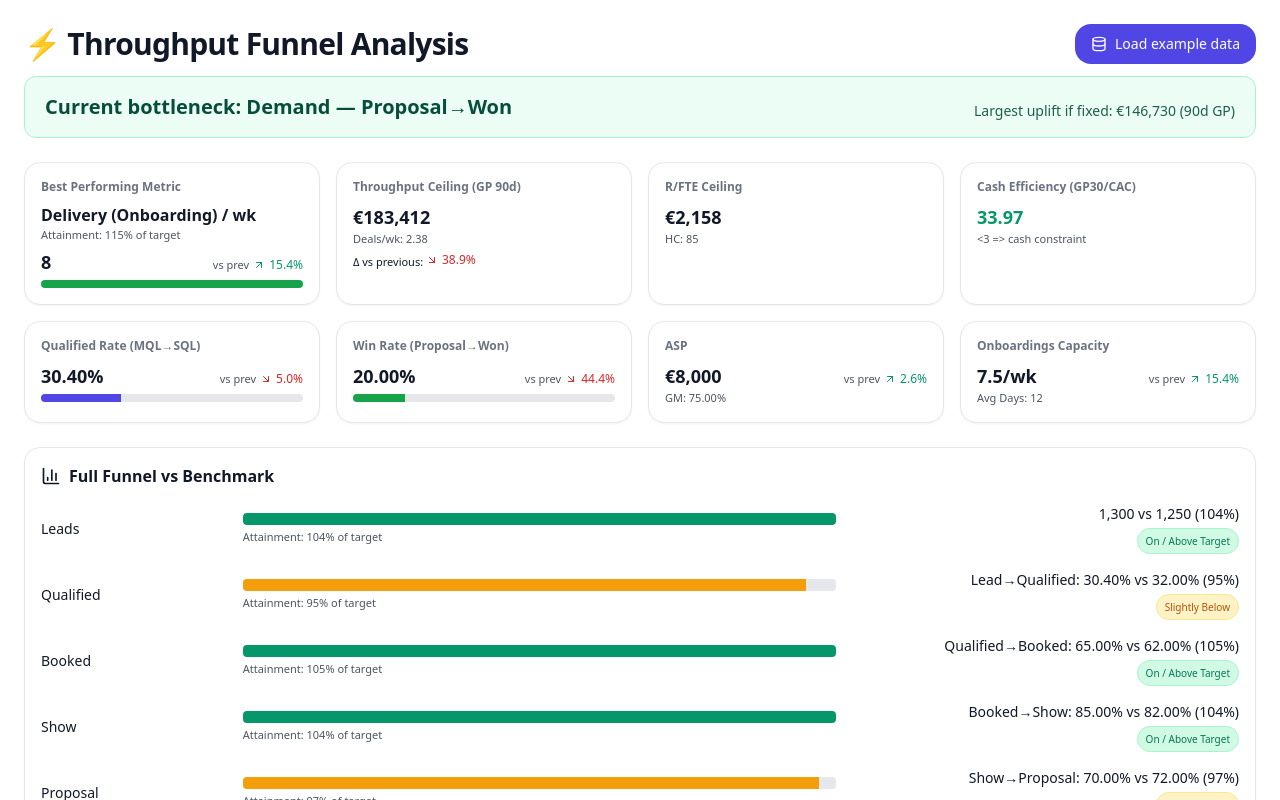
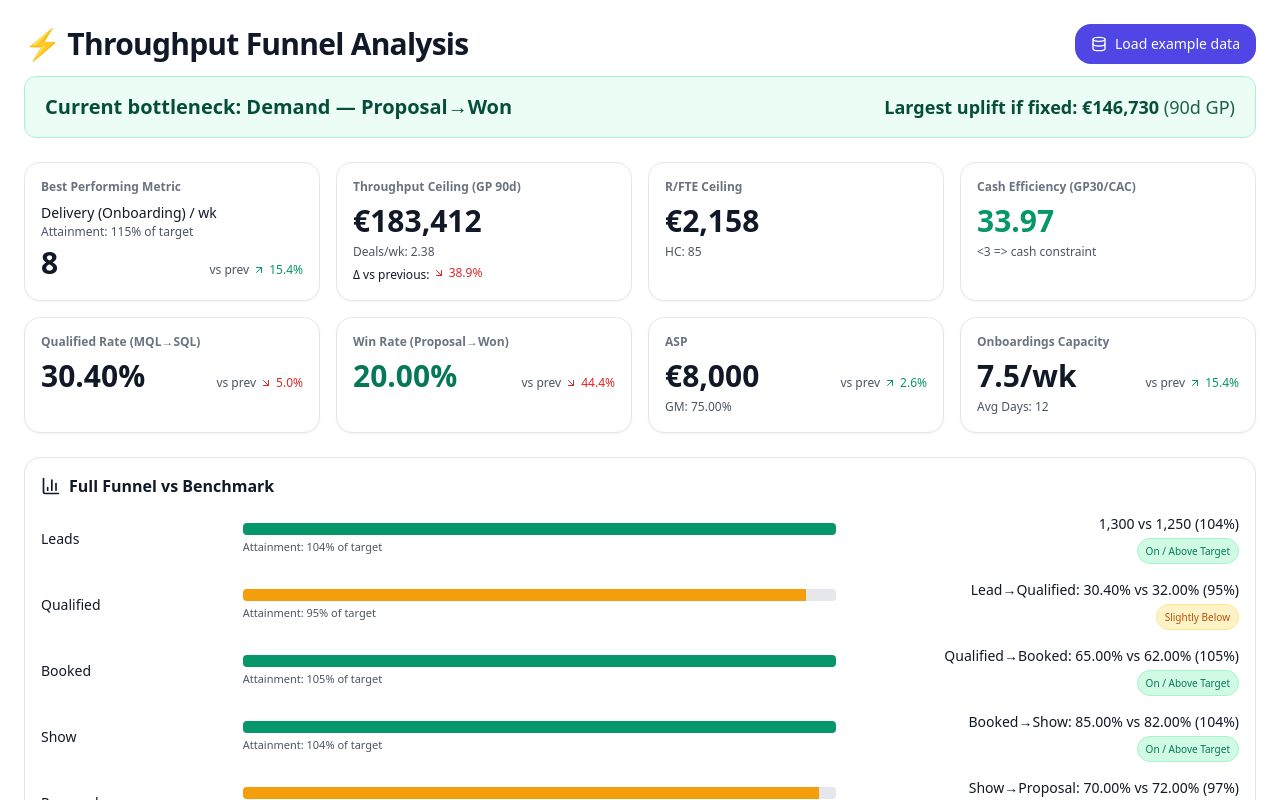
Before and after one commit to powerstephen/Customer-Acquisition, a Next.js app: page / in a window 1280 px wide. Shown: the top 800 px of the page. Built offline with nearby package versions, Linux system fonts and the light colour scheme.

Commit message:
Update page.tsx

```diff
--- a/app/page.tsx
+++ b/app/page.tsx
@@ -95,14 +95,6 @@ function PercentInput({
   );
 }
 
-function MiniBar({ pct, color = "#4f46e5" }: { pct: number; color?: string }) {
-  const w = Math.max(0, Math.min(100, pct * 100));
-  return (
-    <div className="w-full h-2 rounded bg-gray-200 overflow-hidden">
-      <div className="h-full" style={{ width: `${w}%`, background: color }} />
-    </div>
-  );
-}
 const covColor = (ratio: number) =>
   ratio >= 1 ? "#059669" : ratio >= 0.95 ? "#f59e0b" : "#dc2626";
 
@@ -323,7 +315,6 @@ export default function ChiefOfStaffCockpit() {
   const dLeads = deltaPct(curr.leads90, prev.leads90);
 
   const dGP90 = deltaPct(C.gp90, P.gp90);
-  const dDealsCeil = deltaPct(C.dealsPerWeekCeil, P.dealsPerWeekCeil);
 
   const loadPresets = () => {
     setCurr(CURR.inputs);
@@ -411,13 +402,9 @@ export default function ChiefOfStaffCockpit() {
     return fmtNum(m.cur);
   };
 
-  const topImpacts = [...funnelRows]
-    .sort((a, b) => b.impact.deltaGP90 - a.impact.deltaGP90)
-    .slice(0, 2);
-
   return (
     <main className="mx-auto max-w-7xl p-6 space-y-6">
-      {/* Title row (no global header now) */}
+      {/* Title row */}
       <motion.div initial={{ opacity: 0, y: 8 }} animate={{ opacity: 1, y: 0 }} transition={{ duration: 0.25 }}>
         <div className="flex items-center justify-between gap-3 flex-wrap">
           <h2 className="text-2xl md:text-3xl font-semibold tracking-tight">⚡ Throughput Funnel Analysis</h2>
@@ -428,7 +415,7 @@ export default function ChiefOfStaffCockpit() {
           </div>
         </div>
 
-        {/* Constraint banner — bigger & green */}
+        {/* Constraint banner — bigger & green; larger uplift text */}
         <div className="mt-3 rounded-xl border border-emerald-200 bg-emerald-50 px-5 py-4">
           <div className="flex flex-col sm:flex-row sm:items-end sm:justify-between gap-2">
             <div className="font-semibold text-emerald-900 text-lg md:text-xl">
@@ -439,16 +426,16 @@ export default function ChiefOfStaffCockpit() {
                 <span className="font-bold">Demand — {topDemandImpact.stage}</span>
               )}
             </div>
-            <div className="text-xs md:text-sm text-emerald-900/90">
+            <div className="text-base md:text-lg font-semibold text-emerald-900">
               {isDeliveryConstrained
                 ? <>Demand {fmtNum(C.demandDealsPerWeek,2)}/wk vs Delivery {fmtNum(C.deliveryDealsPerWeek,2)}/wk</>
-                : <>Largest uplift if fixed: {eur(topDemandImpact.deltaGP90, 0)} (90d GP)</>}
+                : <>Largest uplift if fixed: {eur(topDemandImpact.deltaGP90, 0)} <span className="font-normal text-emerald-900/90">(90d GP)</span></>}
             </div>
           </div>
         </div>
       </motion.div>
 
-      {/* -------- Top Widgets (2 rows of 4). Replaced Constraint with Best Performing Metric -------- */}
+      {/* -------- Top Widgets (2 rows of 4). No mini-bars; bigger numbers -------- */}
       <div className="grid grid-cols-1 md:grid-cols-2 lg:grid-cols-4 gap-4">
         {/* Best Performing Metric */}
         <Card>
@@ -458,16 +445,13 @@ export default function ChiefOfStaffCockpit() {
           <CardContent className="pt-0">
             {bestMetric ? (
               <>
-                <div className="text-base font-semibold">{bestMetric.label}</div>
-                <div className="text-[11px] text-gray-600">Attainment: {(bestMetric.ratio * 100).toFixed(0)}% of target</div>
+                <div className="text-sm font-medium">{bestMetric.label}</div>
+                <div className="text-[12px] text-gray-600">Attainment: {(bestMetric.ratio * 100).toFixed(0)}% of target</div>
                 <div className="mt-1 flex items-baseline justify-between">
-                  <div className="text-lg font-semibold">{renderBestValue(bestMetric)}</div>
-                  <div className="text-[11px] text-gray-600 flex items-center gap-1">
+                  <div className="text-2xl md:text-3xl font-semibold">{renderBestValue(bestMetric)}</div>
+                  <div className="text-[12px] text-gray-600 flex items-center gap-1">
                     vs prev <DeltaTag value={bestMetric.delta ?? null} />
                   </div>
-                </div>
-                <div className="mt-1">
-                  <MiniBar pct={Math.max(0, Math.min(1, bestMetric.ratio))} color="#16a34a" />
                 </div>
               </>
             ) : (
@@ -479,51 +463,57 @@ export default function ChiefOfStaffCockpit() {
         {/* Throughput ceiling */}
         <KpiCard
           title="Throughput Ceiling (GP 90d)"
+          mainClass="text-2xl md:text-3xl"
           main={eur(C.gp90, 0)}
           sub={`Deals/wk: ${fmtNum(C.dealsPerWeekCeil,2)}`}
           delta={dGP90}
         />
 
         {/* R/FTE */}
-        <KpiCard title="R/FTE Ceiling" main={eur(C.rfteCeil, 0)} sub={`HC: ${fmtNum(curr.headcount,0)}`} />
+        <KpiCard
+          title="R/FTE Ceiling"
+          mainClass="text-2xl md:text-3xl"
+          main={eur(C.rfteCeil, 0)}
+          sub={`HC: ${fmtNum(curr.headcount,0)}`}
+        />
 
         {/* Cash efficiency */}
         <Card>
           <CardHeader className="pb-2"><CardTitle className="text-xs text-gray-500">Cash Efficiency (GP30/CAC)</CardTitle></CardHeader>
           <CardContent className="pt-0">
-            <div className={`text-lg font-semibold ${C.gp30OverCAC < 3 && C.gp30OverCAC > 0 ? "text-red-600" : "text-emerald-600"}`}>
+            <div className={`text-2xl md:text-3xl font-semibold ${C.gp30OverCAC < 3 && C.gp30OverCAC > 0 ? "text-red-600" : "text-emerald-600"}`}>
               {fmtNum(C.gp30OverCAC,2)}
             </div>
-            <div className="text-[11px] text-gray-600">{"<3 => cash constraint"}</div>
+            <div className="text-[12px] text-gray-600 mt-1">{"<3 => cash constraint"}</div>
           </CardContent>
         </Card>
 
-        {/* Row 2 — widgets with comparisons */}
+        {/* Row 2 — bigger numbers; no bars */}
         <RateWidget title="Qualified Rate (MQL→SQL)" value={curr.qualifiedRate} delta={dQualifiedRate} />
         <RateWidget title="Win Rate (Proposal→Won)" value={curr.winRate} delta={dWinRate} green />
         <Card>
           <CardHeader className="pb-2"><CardTitle className="text-xs text-gray-500">ASP</CardTitle></CardHeader>
           <CardContent className="pt-0">
             <div className="flex items-baseline justify-between">
-              <div className="text-lg font-semibold">{eur(curr.aspEUR, 0)}</div>
-              <div className="text-[11px] text-gray-600 flex items-center gap-1">vs prev <DeltaTag value={dASP} /></div>
+              <div className="text-2xl md:text-3xl font-semibold">{eur(curr.aspEUR, 0)}</div>
+              <div className="text-[12px] text-gray-600 flex items-center gap-1">vs prev <DeltaTag value={dASP} /></div>
             </div>
-            <div className="text-[11px] text-gray-600">GM: {fmtPct(curr.gm)}</div>
+            <div className="text-[12px] text-gray-600 mt-1">GM: {fmtPct(curr.gm)}</div>
           </CardContent>
         </Card>
         <Card>
           <CardHeader className="pb-2"><CardTitle className="text-xs text-gray-500">Onboardings Capacity</CardTitle></CardHeader>
           <CardContent className="pt-0">
             <div className="flex items-baseline justify-between">
-              <div className="text-lg font-semibold">{fmtNum(curr.onboardingsPerWeek,2)}/wk</div>
-              <div className="text-[11px] text-gray-600 flex items-center gap-1">vs prev <DeltaTag value={dOnboardings} /></div>
+              <div className="text-2xl md:text-3xl font-semibold">{fmtNum(curr.onboardingsPerWeek,2)}/wk</div>
+              <div className="text-[12px] text-gray-600 flex items-center gap-1">vs prev <DeltaTag value={dOnboardings} /></div>
             </div>
-            <div className="text-[11px] text-gray-600">Avg Days: {fmtNum(curr.onboardingDaysAvg,0)}</div>
+            <div className="text-[12px] text-gray-600 mt-1">Avg Days: {fmtNum(curr.onboardingDaysAvg,0)}</div>
           </CardContent>
         </Card>
       </div>
 
-      {/* -------- Full Funnel vs Benchmark (includes Delivery) -------- */}
+      {/* -------- Full Funnel vs Benchmark (keeps bars) -------- */}
       <Card>
         <CardHeader>
           <CardTitle className="flex items-center gap-2"><BarChart3 className="h-5 w-5" />Full Funnel vs Benchmark</CardTitle>
@@ -599,14 +589,18 @@ export default function ChiefOfStaffCockpit() {
 }
 
 /* ---------- small presentational helpers ---------- */
-function KpiCard({ title, main, sub, delta }: { title: string; main: string; sub?: string; delta?: number | null }) {
+function KpiCard({
+  title, main, sub, delta, mainClass = "text-lg"
+}: {
+  title: string; main: string; sub?: string; delta?: number | null; mainClass?: string;
+}) {
   return (
     <Card>
       <CardHeader className="pb-2"><CardTitle className="text-xs text-gray-500">{title}</CardTitle></CardHeader>
       <CardContent className="pt-0">
-        <div className="text-lg font-semibold">{main}</div>
-        {sub && <div className="text-[11px] text-gray-600">{sub}</div>}
-        {typeof delta !== "undefined" && <div className="text-[11px] mt-1">Δ vs previous: <DeltaTag value={delta ?? null} /></div>}
+        <div className={`${mainClass} font-semibold`}>{main}</div>
+        {sub && <div className="text-[12px] text-gray-600 mt-1">{sub}</div>}
+        {typeof delta !== "undefined" && <div className="text-[12px] mt-1">Δ vs previous: <DeltaTag value={delta ?? null} /></div>}
       </CardContent>
     </Card>
   );
@@ -618,10 +612,10 @@ function RateWidget({ title, value, delta, green = false }: { title: string; val
       <CardHeader className="pb-2"><CardTitle className="text-xs text-gray-500">{title}</CardTitle></CardHeader>
       <CardContent className="pt-0">
         <div className="flex items-baseline justify-between">
-          <div className="text-lg font-semibold">{fmtPct(value)}</div>
-          <div className="text-[11px] text-gray-600 flex items-center gap-1">vs prev <DeltaTag value={delta} /></div>
+          <div className={`text-2xl md:text-3xl font-semibold ${green ? "text-emerald-700" : "text-gray-900"}`}>{fmtPct(value)}</div>
+          <div className="text-[12px] text-gray-600 flex items-center gap-1">vs prev <DeltaTag value={delta} /></div>
         </div>
-        <div className="mt-1"><MiniBar pct={value} color={green ? "#16a34a" : "#4f46e5"} /></div>
+        {/* No bar below; keeping it clean and number-forward */}
       </CardContent>
     </Card>
   );
```
